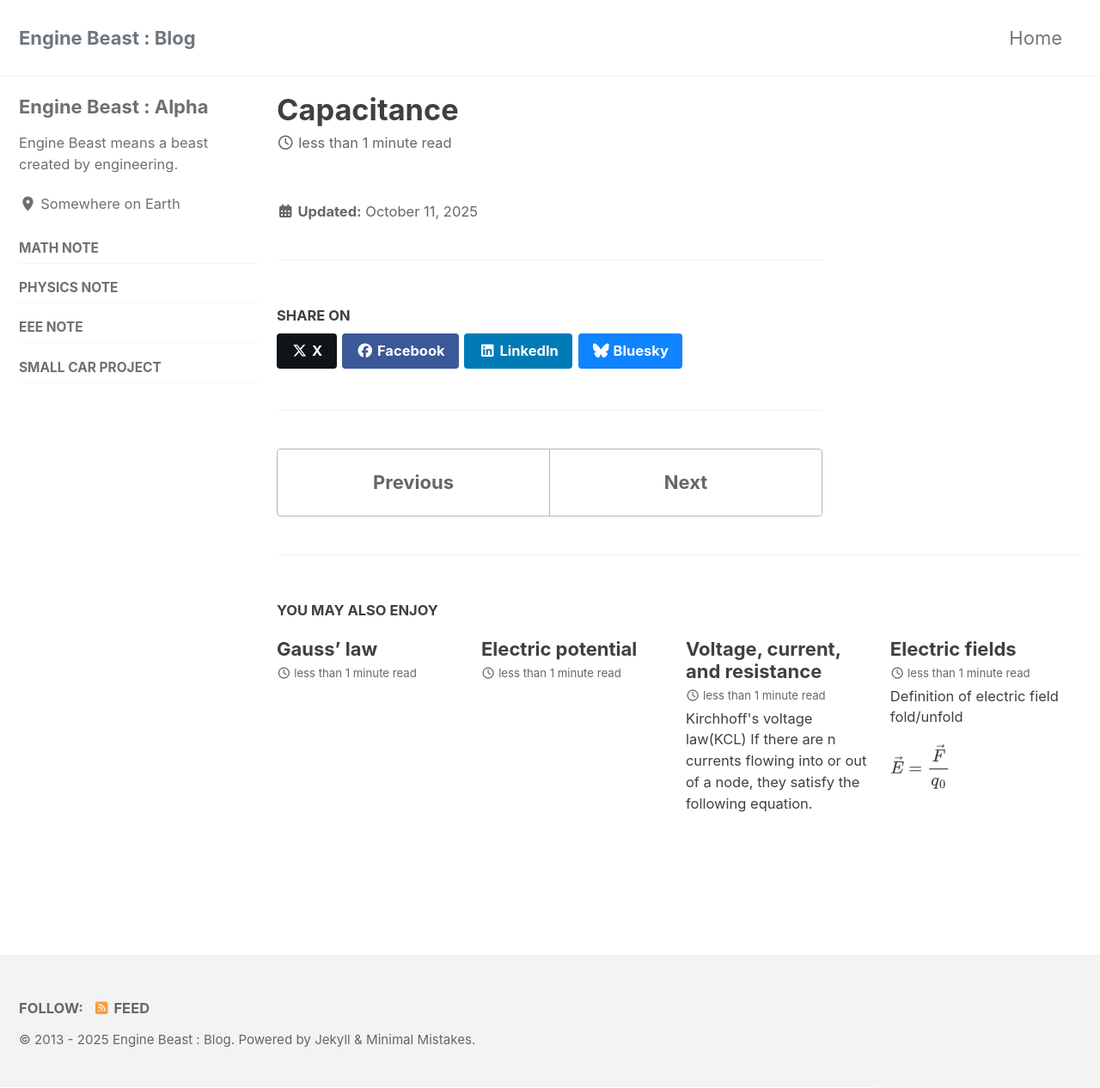
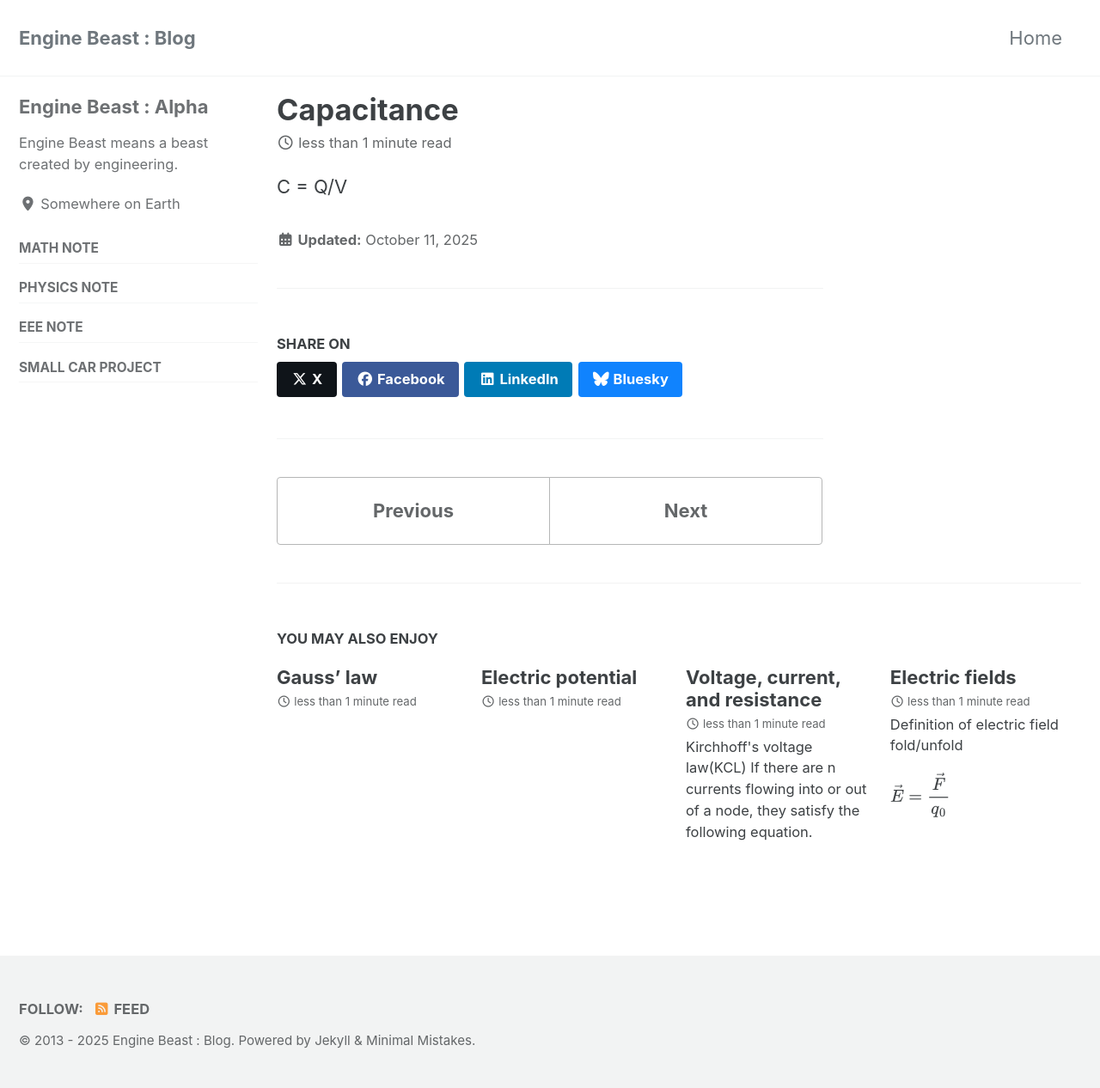
Before and after one commit to enginebeast/enginebeast.github.io, a Jekyll site: the page built from _posts/2025-10-11-Capacitance.html, in a window 1280 px wide and 1266 px high. Shown: the whole window at 86% size. Built offline with Jekyll 4.4.1, drawn with Linux system fonts in a browser that asks for light colours; cached includes are drawn as plain includes.

Commit message:
check error

```diff
--- a/_posts/2025-10-11-Capacitance.html
+++ b/_posts/2025-10-11-Capacitance.html
@@ -4,3 +4,5 @@ categories:
     - physics_note
 use_math: true
 ---
+
+C = Q/V
```
